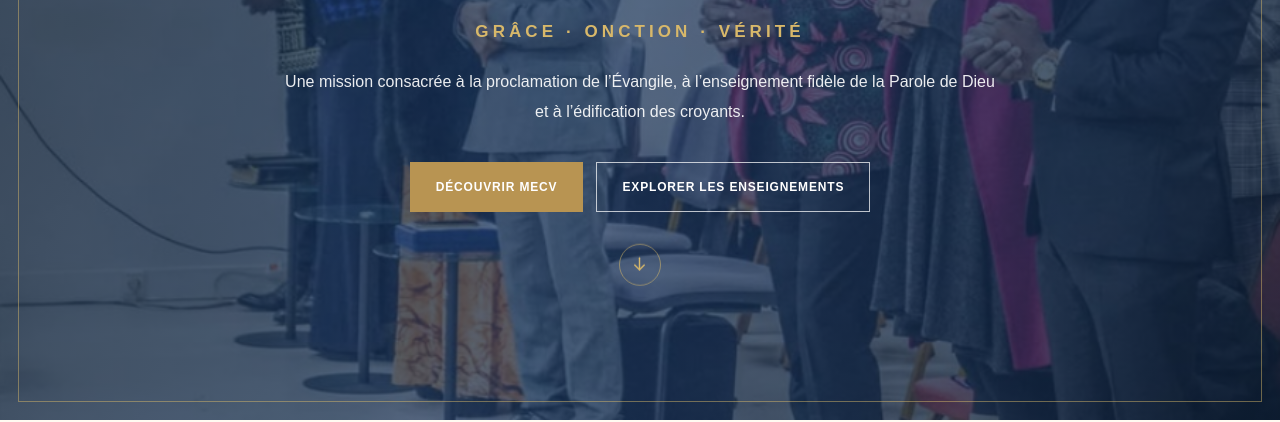
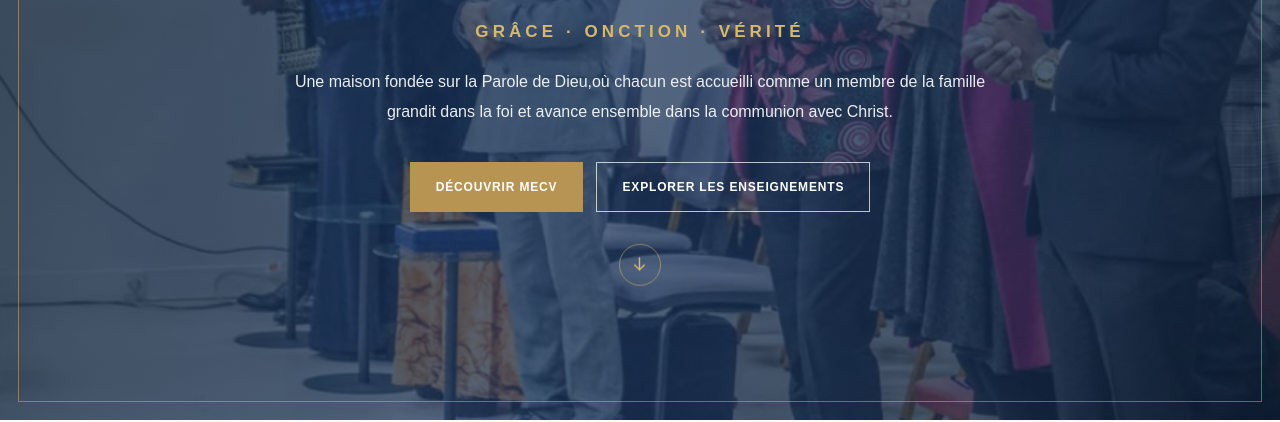
Before and after one commit to mecvparis/mecvparis-site, a plain HTML site: page index.html in a window 1280 px wide. Shown: the part 380-802 px from the top of the page. Drawn offline with Linux system fonts and the light colour scheme; no server answers.

Commit message:
Update index.html

```diff
--- a/index.html
+++ b/index.html
@@ -1086,9 +1086,8 @@
         <p class="hero-tagline">GRÂCE · ONCTION · VÉRITÉ</p>
 
         <p class="hero-description">
-          Une mission consacrée à la proclamation de l’Évangile,
-          à l’enseignement fidèle de la Parole de Dieu
-          et à l’édification des croyants.
+          Une maison fondée sur la Parole de Dieu,où chacun est accueilli comme un membre de la famille
+          grandit dans la foi et avance ensemble dans la communion avec Christ.
         </p>
 
         <div class="button-row">
```
